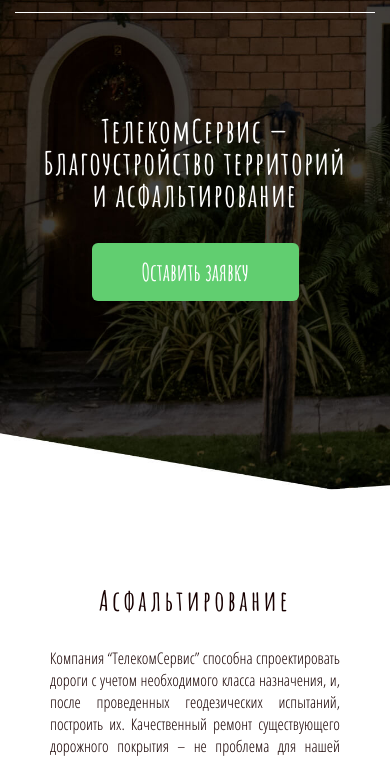
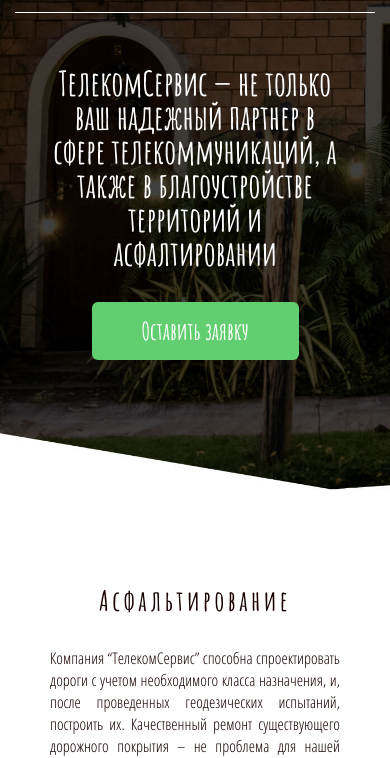
Before and after one commit to vitalii-grigorash/telecom-service, a React app: page / in a window 390 px wide. Shown: the part 92-850 px from the top of the page. Built offline with nearby package versions, Linux system fonts and the light colour scheme.

Commit message:
changed header info

```diff
--- a/src/components/Main/Main.css
+++ b/src/components/Main/Main.css
@@ -12,8 +12,8 @@
     display: flex;
     flex-direction: column;
     align-items: center;
-    margin: 243px auto 0;
-    max-width: 700px;
+    margin: 194px auto 0;
+    max-width: 1231px;
 }
 .heading__header {
     font-family: 'Amatic SC';
@@ -26,19 +26,25 @@
     letter-spacing: 0.05em;
     color: #ffffff;
 }
+@media screen and (max-width: 1190px) {
+    .heading__container {
+        max-width: 890px;
+    }
+}
 @media screen and (max-width: 990px) {
     .main__background {
         min-height: 779px;
         padding-top: 23px;
     }
     .heading__container {
-        margin: 175px auto 0;
-        max-width: 550px;
+        margin: 137px auto 0;
+        max-width: 679px;
     }
     .heading__header {
         font-size: 44px;
         line-height: 110%;
-        margin: 0 0 48px;
+        margin: 0 0 32px;
+        letter-spacing: 0;
     }
 }
 @media screen and (max-width: 730px) {
@@ -46,14 +52,14 @@
         min-height: 766px;
         padding-top: 20px;
     }
+    .heading__container {
+        margin: 141px auto 0;
+    }
     .heading__header {
         font-size: 34px;
         line-height: 100%;
         margin: 0 0 32px;
         max-width: 340px;
-    }
-    .heading__container {
-        margin: 165px auto 0;
     }
 }
 @media screen and (max-width: 415px) {
@@ -62,11 +68,9 @@
         padding-top: 15px;
     }
     .heading__header {
-        font-size: 32px;
-        line-height: 100%;
-        max-width: 320px;
+        max-width: 290px;
     }
     .heading__container {
-        margin: 102px auto 0;
+        margin: 53px auto 0;
     }
 }
--- a/src/components/Main/Main.js
+++ b/src/components/Main/Main.js
@@ -25,7 +25,7 @@
           />
 
           <div className="heading__container">
-            <h1 className="heading__header">ТелекомСервис — Благоустройство территорий и асфальтирование</h1>
+            <h1 className="heading__header">ТелекомСервис — не только ваш надежный партнер в сфере телекоммуникаций, а также в благоустройстве территорий и асфалтировании</h1>
             <button className="button-green" type="button" onClick={onOpenPopup}>
               <p className="button-green__text">Оставить заявку</p>
             </button>
```
